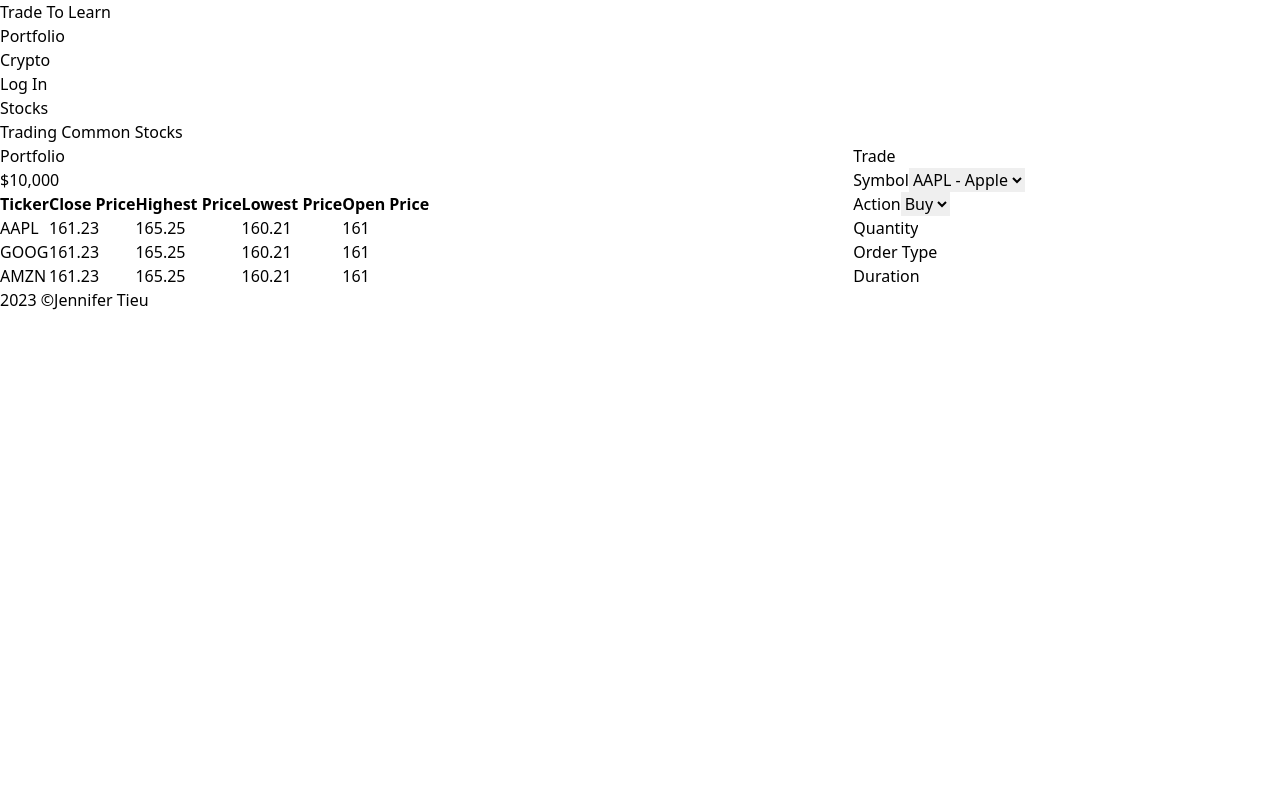
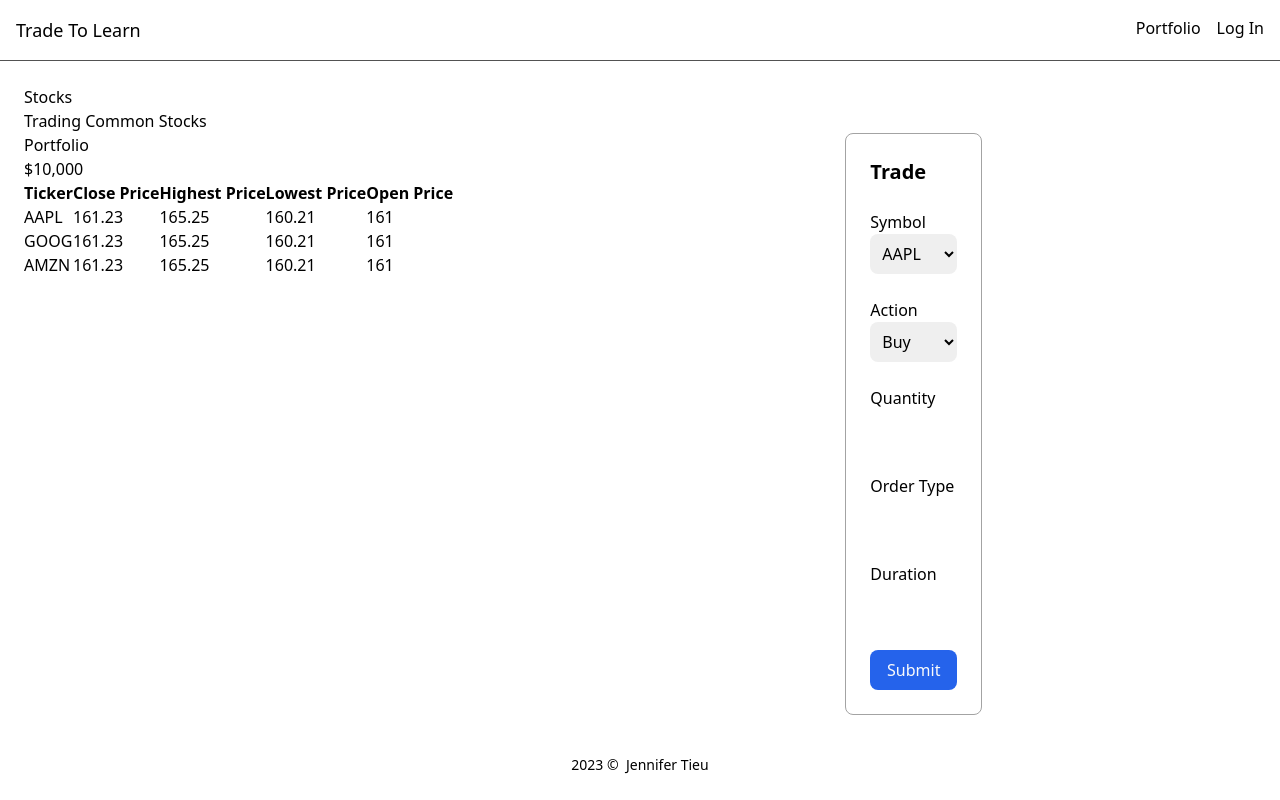
Before and after one commit to jennifertieu/trade-to-learn, a Next.js app: page / in a window 1280 px wide. Built offline with nearby package versions, Linux system fonts and the light colour scheme.

Commit message:
update style

```diff
--- a/src/components/Footer.tsx
+++ b/src/components/Footer.tsx
@@ -1,15 +1,15 @@
 const Footer = () => {
   const year = new Date(Date.now()).getFullYear();
   return (
-    <footer>
+    <footer className="text-center p-4 text-sm">
       <div>
-        {year} ©
+        {year} © &nbsp;
         <a
           href="https://jennifertieu.com"
           target="_blank"
           rel="noopener noreferrer"
         >
-          Jennifer Tieu
+        Jennifer Tieu
         </a>
       </div>
     </footer>
--- a/src/components/Layout.tsx
+++ b/src/components/Layout.tsx
@@ -10,7 +10,7 @@
   return (
     <>
       <Navbar />
-      <main>{children}</main>
+      <main className="p-6">{children}</main>
       <Footer />
     </>
   );
--- a/src/components/Navbar.tsx
+++ b/src/components/Navbar.tsx
@@ -1,13 +1,14 @@
+import Link from "next/link";
+
 const Navbar = () => {
   return (
-    <header>
-      <nav>
-        <div>Trade To Learn</div>
-        <ul>
+    <header className="p-4 border-b border-neutral-600 dark:border-neutral-400">
+      <nav className="flex">
+        <div className="mr-auto text-lg">Trade To Learn</div>
+        <ul className="flex gap-4">
           <li>Portfolio</li>
-          <li>Crypto</li>
+          <li>Log In</li>
         </ul>
-        <div>Log In</div>
       </nav>
     </header>
   );
--- a/src/components/Trade.tsx
+++ b/src/components/Trade.tsx
@@ -6,46 +6,47 @@
 
 const Trade = (tradeProps: TradeProps) => {
   return (
-    <article>
+    <article className="rounded-lg p-6 w-full sm:w-4/12 border border-neutral-400 dark:bg-neutral-800 dark:border-0">
       <form>
-        <h2>Trade</h2>
+        <h2 className="text-xl font-semibold">Trade</h2>
         {tradeProps.type === "crypto" ? (
-          <div>
-            <label>Symbol</label>
-            <select name="asset">
+          <div className="mt-6">
+            <label className="block" htmlFor="asset">Symbol</label>
+            <select className="rounded-lg w-full p-2" name="asset">
               <option value="BTC">Bitcoin</option>
               <option value="ETH">Ethereum</option>
             </select>
           </div>
         ) : (
-          <div>
-            <label>Symbol</label>
-            <select name="asset">
-              <option value="AAPL">AAPL - Apple</option>
-              <option value="TSLA">Tesla</option>
-              <option value="WAL">Walmart</option>
+          <div className="mt-6">
+            <label className="block" htmlFor="asset">Symbol</label>
+            <select className="rounded-lg w-full p-2" name="asset">
+              <option value="AAPL">AAPL</option>
+              <option value="TSLA">TSLA</option>
+              <option value="GOOG">GOOG</option>
             </select>
           </div>
         )}
-        <div>
-          <label>Action</label>
-          <select name="action">
+        <div className="mt-6">
+          <label className="block" htmlFor="action">Action</label>
+          <select className="rounded-lg w-full p-2" name="action">
             <option value="Buy">Buy</option>
             <option value="Sell">Sell</option>
           </select>
         </div>
-        <div>
-          <label>Quantity</label>
-          <input type="number" name="quantity" />
+        <div className="mt-6">
+          <label className="block" htmlFor="quantity">Quantity</label>
+          <input className="rounded-lg w-full p-2" type="number" name="quantity" />
         </div>
-        <div>
-          <label>Order Type</label>
-          <input type="text" name="orderType" />
+        <div className="mt-6">
+          <label className="block" htmlFor="orderType">Order Type</label>
+          <input className="rounded-lg w-full p-2" type="text" name="orderType" />
         </div>
-        <div>
-          <label>Duration</label>
-          <input type="text" name="duration" />
+        <div className="mt-6">
+          <label className="block" htmlFor="duration">Duration</label>
+          <input className="rounded-lg w-full p-2" type="text" name="duration" />
         </div>
+        <button className="rounded-lg bg-blue-600 dark:bg-blue-400 text-neutral-50 py-2 px-4 mt-6 w-full">Submit</button>
       </form>
     </article>
   );
```
